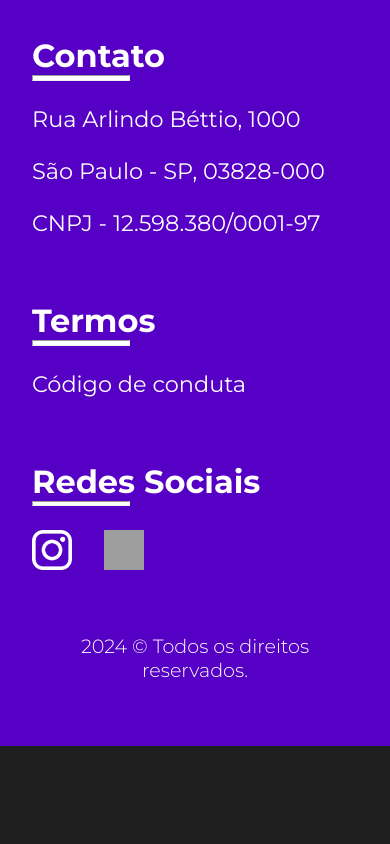
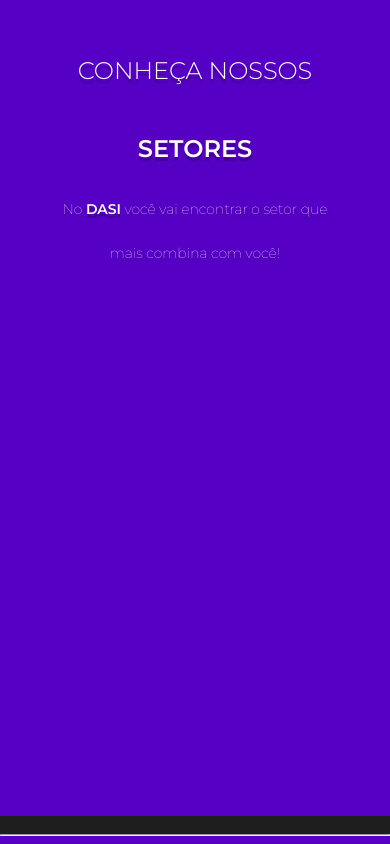
Before and after one commit to DiretorTI-DASIUSP/SiteDasi, a Next.js app: page / in a window 390 px wide. Shown: the part 1680-2524 px from the top of the page. Before the commit the page ends 2426 px from the top, so only its background shows below. Built offline with nearby package versions, Linux system fonts and the light colour scheme; grey boxes are pictures that could not be loaded.

Commit message:
feat: Adicionei a seção setores

```diff
--- /dev/null
+++ b/src/components/CardSetores/CardSetores.jsx
@@ -0,0 +1,13 @@
+import React from "react";
+import styles from './CardSetores.module.css'
+
+export default function CardSetores({foto, titulo, texto}){
+    return (
+    <div className={styles.cardContainer}>
+        <img src={foto} alt={titulo} className={styles.image} />
+        <h3 className={styles.title}>{titulo}</h3>
+        <hr className={styles.divider} />
+        <p className={styles.text}>{texto}</p>
+    </div>
+    );
+}
--- /dev/null
+++ b/src/components/CardSetores/CardSetores.module.css
@@ -0,0 +1,29 @@
+.cardContainer {
+    width: '200px';  /*Ajuste conforme necessário*/
+    border: '1px solid #ccc';
+    border-radius: '8px';
+    padding: '16px';
+    text-align: 'center';
+    box-shadow: '0 2px 5px rgba(0,0,0,0.1)';
+    margin: '10px';
+}
+.image {
+    width: '100px'; /*Ajuste conforme necessário*/
+    height: '100px';
+    object-fit: 'cover';
+    margin-bottom: '12px';
+}
+.title{
+    font-size: '18px';
+    font: 'bold';
+    margin: '10px 0';
+}
+.divider {
+    margin: '10px 0';
+    border: 'none';
+    border-top: '1px solid #ccc';
+}
+.text {
+    font-size: '14px';
+    color: '#555'
+}
--- /dev/null
+++ b/src/components/SecaoSetores/SecaoSetores.jsx
@@ -0,0 +1,18 @@
+import React from 'react';
+import styles from './SecaoSetores.module.css' // Importar CSS Module
+
+export default function SecaoSetores () {
+  return (
+    <div className={styles.setoresContainer}>
+    <div className={styles.background}>
+      <div className={styles.containerMainTitle}>
+           <h1 className={styles.mainTitle}>CONHEÇA NOSSOS <span className={styles.highlightSetores}>SETORES</span></h1>
+      </div>
+
+      <div className={styles.containerSubTitle}>
+        <h2 className={styles.subTitle}>No <span className={styles.highlightDasi}>DASI</span> você vai encontrar o setor que mais combina com você!</h2>
+      </div>
+      </div>
+  </div>
+  )
+}
--- /dev/null
+++ b/src/components/SecaoSetores/SecaoSetores.module.css
@@ -0,0 +1,111 @@
+.setoresContainer {
+    display: flex;
+    justify-content: center;
+    align-items: center;
+    min-height: 100vh;
+    background: rgb(86, 0, 197);
+    background-size: cover;
+    color: white;
+    text-align: center;
+    padding: 20px;
+    align-items: stretch;
+  }
+
+  .background {
+    padding: 40px;
+    display: flex;
+    flex-direction: column;
+    align-items: center;
+  }
+
+  .mainTitle {
+    font-family: Montserrat;
+    font-size: 3.5rem;
+    font-weight: 300;
+    line-height: 78.02px;
+    text-align: center;
+    filter: drop-shadow(0px 4px 0px #00000040);
+  }
+
+  .highlightSetores {
+    font-family: Montserrat;
+    font-size: 3.5rem;
+    font-weight: 600;
+    line-height: 78.02px;
+    text-align: center;
+  }
+
+  .highlightDasi{
+    font-family: Montserrat;
+    font-size: 27px;
+    font-weight: 600;
+    line-height: 43.88px;
+    text-align: center;
+
+  }
+
+  .containerSubTitle{
+    width: 500px;
+    height: 88px;
+  }
+
+  .subTitle {
+    font-family: 'Montserrat';
+    font-size: 1.8rem;
+    font-weight: 100;
+    line-height: 43.88px;
+    text-align: center;
+    filter: drop-shadow(0px 4px 0px #00000040);
+  }
+
+  .containerSubTitle{
+    width: 100%;
+    height: 88px;
+    max-width: 580px;
+  }
+
+  .cardsContainer {
+    display: flex;
+    flex-wrap: wrap;
+    justify-content: space-around;
+  }
+
+  @media (max-width: 1200px) {
+    .mainTitle, .highlightSetores {
+      font-size: 2.5rem;
+    }
+
+    .subTitle, .highlightDasi{
+      font-size: 1.25rem;
+    }
+  }
+
+  @media (max-width: 992px) {
+    .mainTitle, .highlightSetores {
+      font-size: 2rem;
+    }
+
+    .subTitle,.highlightDasi {
+      font-size: 1.15rem;
+    }
+  }
+
+  @media (max-width: 768px) {
+    .mainTitle, .highlightSetores {
+      font-size: 1.75rem;
+    }
+
+    .subTitle, .highlightDasi {
+      font-size: 1rem;
+    }
+  }
+
+  @media (max-width: 576px) {
+    .mainTitle, .highlightSetores {
+      font-size: 1.5rem;
+    }
+
+    .subTitle, .highlightDasi{
+      font-size: 0.875rem;
+    }
+  }
--- a/src/pages/index.js
+++ b/src/pages/index.js
@@ -4,6 +4,8 @@ import Image from "next/image";
 import Header from "@/components/Header";
 import SecaoDasi from "@/components/SecaoDasi";
 import Footer from "@/components/Footer";
+import SecaoSetores from "@/components/SecaoSetores/SecaoSetores";
+import CardSetores from "@/components/CardSetores/CardSetores";
 
 export default function Home() {
   return (
@@ -26,6 +28,8 @@ export default function Home() {
         {/* <Exemplo/> */}
         <Header />
         <SecaoDasi />
+        <SecaoSetores/>
+        <CardSetores/>
         <Footer />
       </main>
     </>
```
